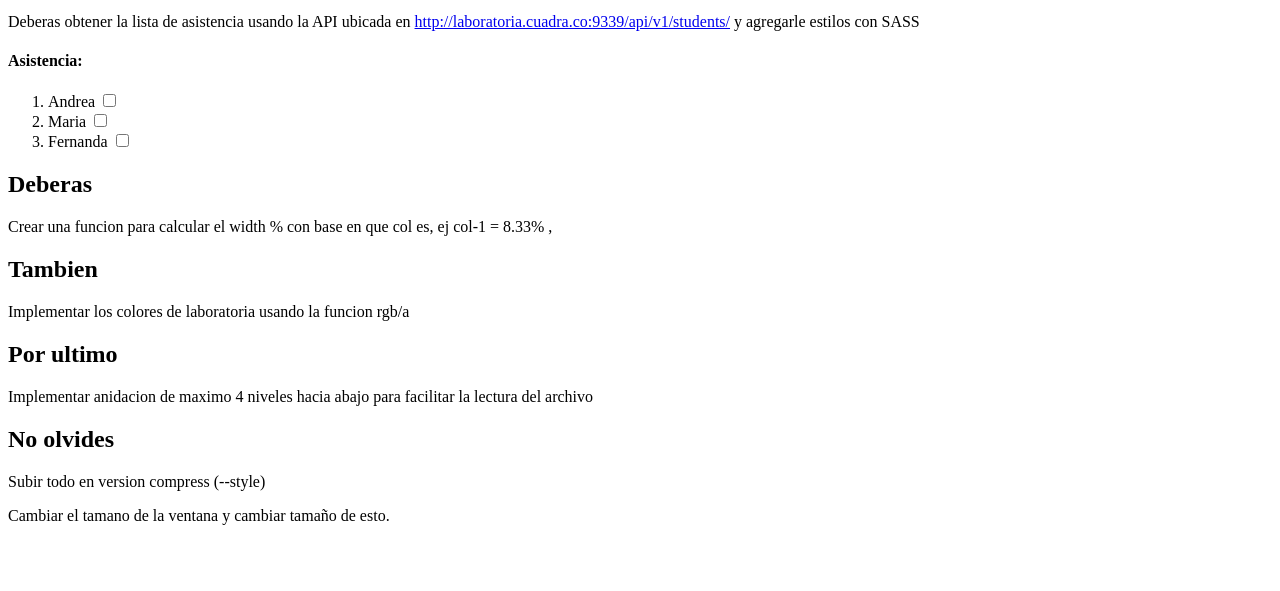
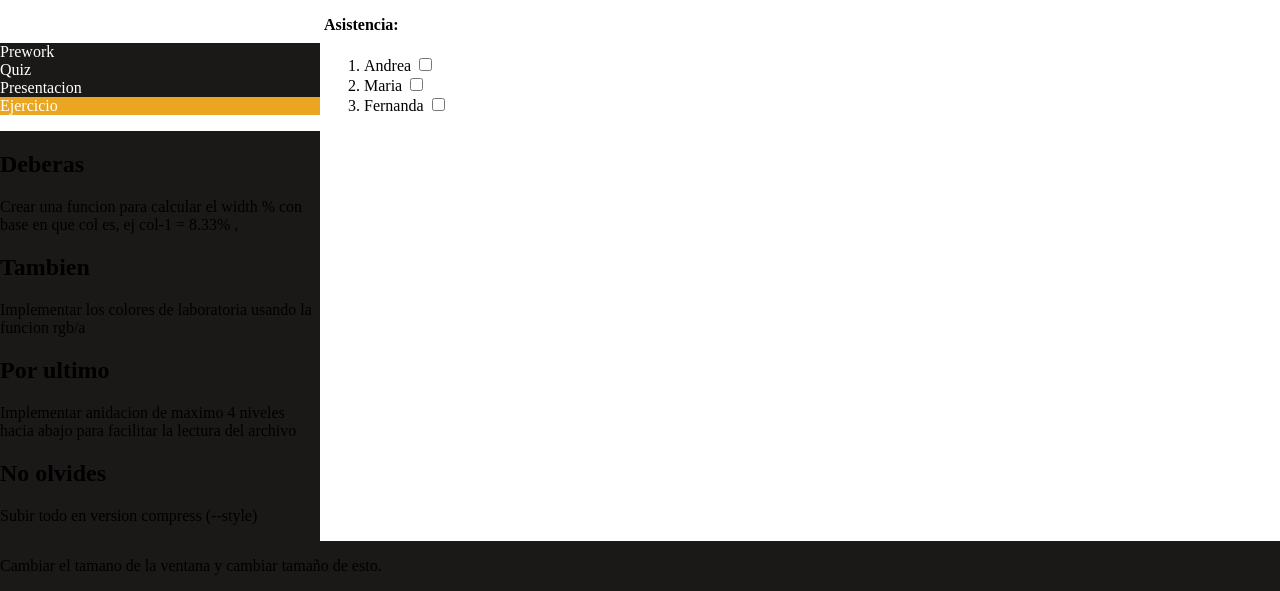
Before and after one commit to arianacabana09/Capitan, a plain HTML site: page index.html in a window 1280 px wide. Shown: the part 253-844 px from the top of the page. Before the commit the page ends 800 px from the top, so only its background shows below. Drawn offline with nearby package versions, Linux system fonts and the light colour scheme; files that its build step writes are made by us from their sources.

Commit message:
agregando sass

```diff
--- a/index.html
+++ b/index.html
@@ -8,22 +8,21 @@
   <title>El Capitan</title>
 </head>
 <body>
-    <div>
-      <h1>Capitan</h1>
-    </div>
+  <div class="col-12 c1">
+    <h1>Capitan</h1>
+  </div>
 
-    <div>
-
-    <div>
+  <div class="col-12">
+    <div class="col-3">
       <ul>
-        <li>Prework</li>
-        <li>Quiz</li>
-        <li>Presentacion</li>
-        <li>Ejercicio</li>
+        <li class="c2">Prework</li>
+        <li class="c2">Quiz</li>
+        <li class="c2">Presentacion</li>
+        <li class="c1">Ejercicio</li>
       </ul>
     </div>
 
-    <div>
+    <div class="col-6">
       <h1>Ejercicio</h1>
       <p>Este es el contenedor principal, el objetivo es que todo se vea bien aun cambiando las resoluciones, deberas cambiar los colores y tamaños explotando las variables y funciones de SASS</p>
       <p>Deberas obtener la lista de asistencia usando la API ubicada en <a href="http://laboratoria.cuadra.co:9339/api/v1/students/">http://laboratoria.cuadra.co:9339/api/v1/students/</a> y agregarle estilos con SASS</p>
@@ -34,10 +33,9 @@
         <li> Maria    <input type="checkbox"> </li>
         <li> Fernanda <input type="checkbox"> </li>
       </ol>
-
     </div>
 
-    <div>
+    <div class="col-3 c2">
       <div class="aside">
         <h2>Deberas</h2>
         <p>Crear una funcion para calcular el width % con base en que col es, ej col-1 = 8.33% , </p>
@@ -49,12 +47,11 @@
         <p>Subir todo en version compress (--style)</p>
       </div>
     </div>
+  </div>
 
-    </div>
-
-    <div>
-      <p>Cambiar el tamano de la ventana y cambiar tamaño de esto.</p>
-    </div>
+  <div class="col-12 c2">
+    <p>Cambiar el tamano de la ventana y cambiar tamaño de esto.</p>
+  </div>
 
 </body>
 </html>
--- /dev/null
+++ b/src/scss/_colors.scss
@@ -0,0 +1,3 @@
+$color-1: rgb(235, 166, 33);
+$color-2: rgb(27, 24, 24);
+$color-text: rgb(255, 255, 255);
--- /dev/null
+++ b/src/scss/_resolutions.scss
@@ -0,0 +1,19 @@
+//
+$col-count: 12;
+
+@function col-w($columns) {
+    @return unquote(($columns/$col-count)*100+"%");
+}
+
+.col-1 { width: col-w(1);}
+.col-2 { width: col-w(2);}
+.col-3 { width: col-w(3);}
+.col-4 { width: col-w(4);}
+.col-5 { width: col-w(5);}
+.col-6 { width: col-w(6);}
+.col-7 { width: col-w(7);}
+.col-8 { width: col-w(8);}
+.col-9 { width: col-w(9);}
+.col-10 { width: col-w(10);}
+.col-11 { width: col-w(11);}
+.col-12 { width: col-w(12);}
--- a/src/scss/main.scss
+++ b/src/scss/main.scss
@@ -0,0 +1,30 @@
+@import "resolutions";
+@import "fonts";
+@import "colors";
+
+body{
+  width: 100%;
+  padding: 0;
+  margin: 0;
+  div{
+    div{
+      ul{
+        padding: 0;
+        margin: 0;
+        color: $color-text;
+      }
+    }
+  }
+}
+
+.c1{
+  background-color: $color-1;
+}
+
+.c2{
+  background-color: $color-2;
+}
+
+div{
+  display: inline-block;
+}
```
Also changed, not shown: assets/css/main.css (added), src/scss/_fonts.scss (added), 1 other file.
